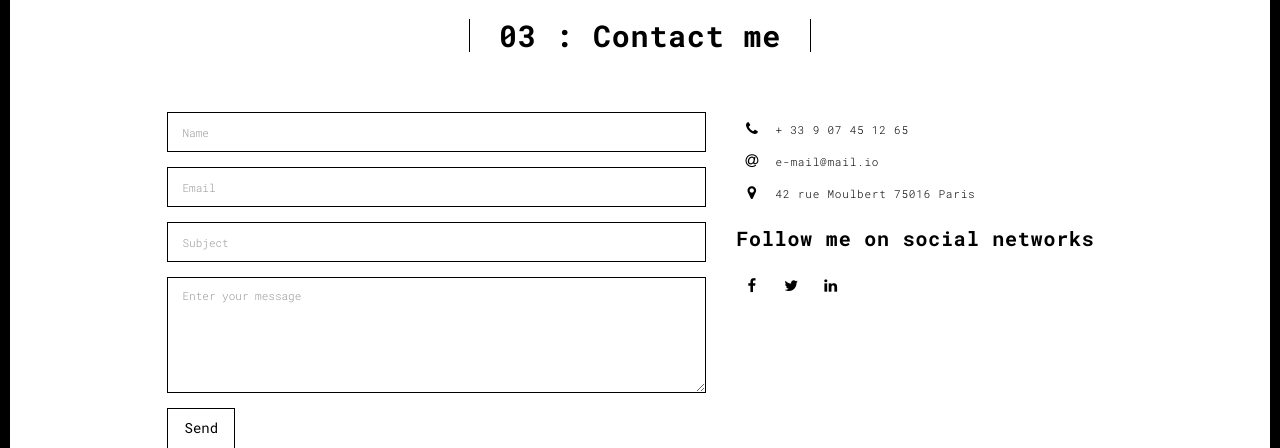
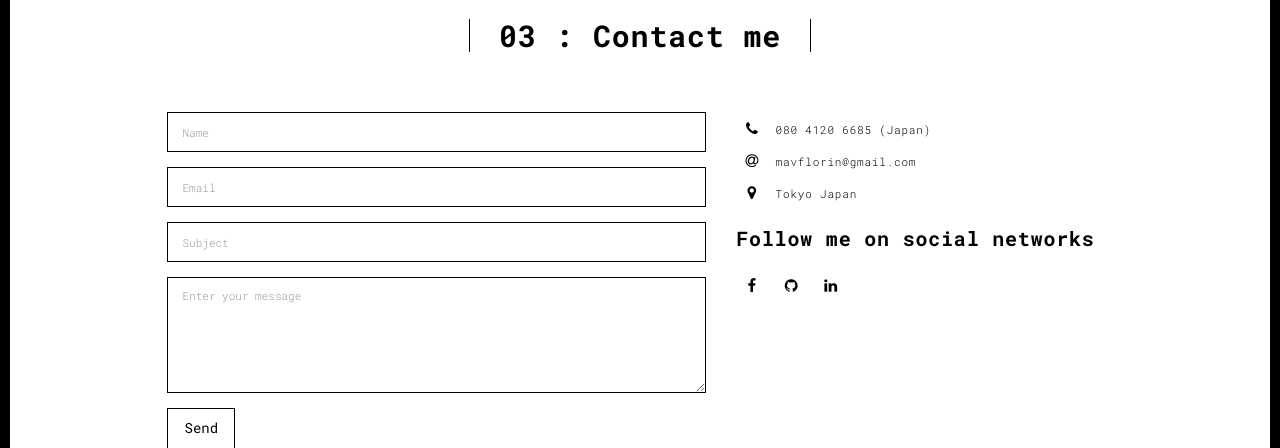
Before and after one commit to seligj95/pythonflaskportfolio, a Flask app: page /contact in a window 1280 px wide. Shown: the part 90-538 px from the top of the page. Run offline with Flask 2, Linux system fonts and the light colour scheme; some libraries are stand-ins or nearby versions.

Commit message:
updated contact

```diff
--- a/templates/contact.html
+++ b/templates/contact.html
@@ -82,29 +82,29 @@
                           <span class="fa-icon">
                             <i class="fa fa-phone" aria-hidden="true"></i>
                           </span>
-                          + 33 9 07 45 12 65
+                           080 4120 6685 (Japan)
                         </li>
                         <li>
                           <span class="fa-icon">
                             <i class="fa fa-at" aria-hidden="true"></i>
                           </span>
-                          e-mail@mail.io
+                          mavflorin@gmail.com
                         </li>
                         <li>
                           <span class="fa-icon">
                             <i class="fa fa fa-map-marker" aria-hidden="true"></i>
                           </span>
-                          42 rue Moulbert 75016 Paris
+                         Tokyo Japan
                         </li>
                       </ul>
                       <h3>Follow me on social networks</h3>
-                      <a href="http://www.facebook.com" title="" class="fa-icon">
+                      <a href="https://www.facebook.com/florin.mavroian" title="" class="fa-icon">
                         <i class="fa fa-facebook"></i>
                       </a>
-                      <a href="http://www.twitter.com" title="" class="fa-icon">
-                        <i class="fa fa-twitter"></i>
+                      <a href="https://github.com/mavroian" title="" class="fa-icon">
+                        <i class="fa fa-github"></i>
                       </a>
-                      <a href="http://www.linkedin.com" title="" class="fa-icon">
+                      <a href="https://www.linkedin.com/in/florin-mavroian/" title="" class="fa-icon">
                         <i class="fa fa-linkedin"></i>
                       </a>
 
```
